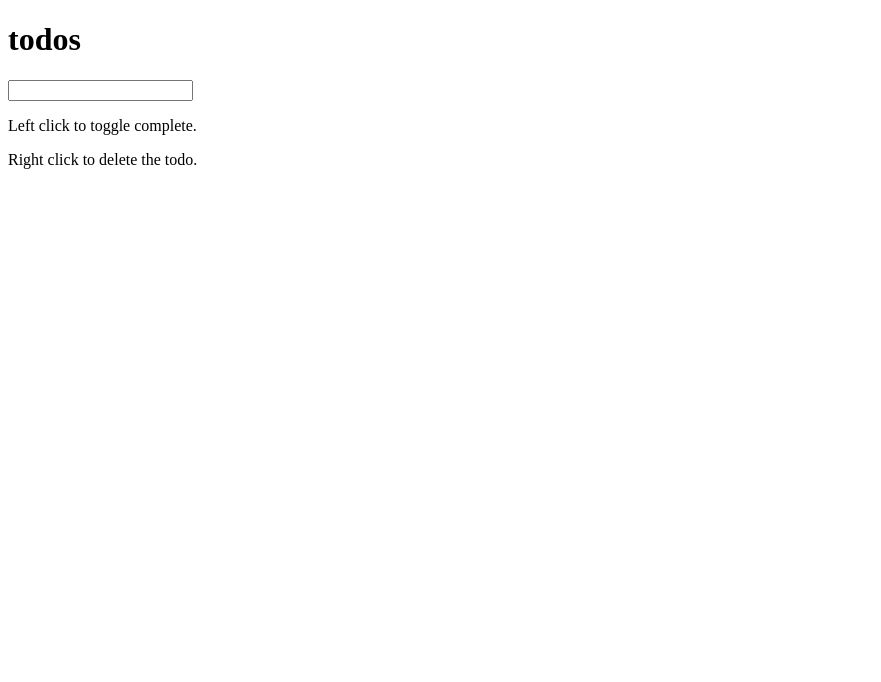
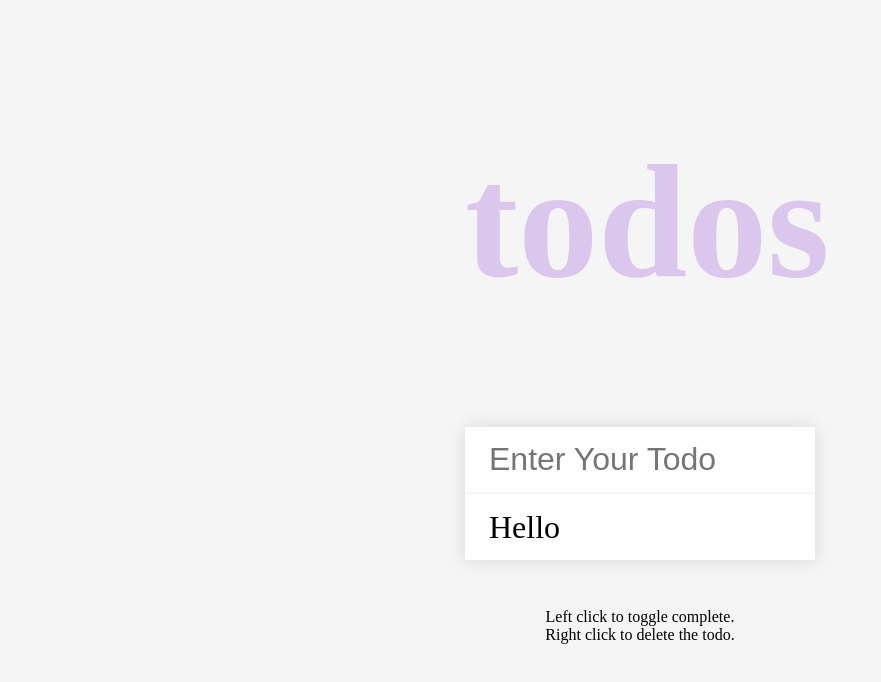
Before and after one commit to ignatiusomeje/GetItDown, a plain HTML site: page index.html in a window 1280 px wide. Shown: the whole page, without its empty margins (0-881 px from the left). Drawn offline with Linux system fonts and the light colour scheme.

Commit message:
apply Css styles to the web page. add placeholder and autocomplete to the input tag. wrap input and todos div with contain div.

```diff
--- a/assets/css/style.css
+++ b/assets/css/style.css
@@ -0,0 +1,53 @@
+* {
+  box-sizing: border-box;
+  margin: 0;
+  padding: 0;
+}
+.container {
+  background-color: #f5f5f5;
+  width: 100%;
+  height: 100vh;
+}
+.inner-container {
+  width: 350px;
+  text-align: center;
+  display: block;
+  margin: 0 auto;
+  padding: 3.1rem 0;
+}
+.inner-container h1 {
+  font-size: 10rem;
+  margin: 5rem 0 7rem;
+  color: #dbc7ed;
+}
+.inner-container #search {
+  border: none;
+}
+.contain {
+  box-shadow: 0 0px 1rem rgba(128, 128, 128, 0.253);
+}
+.inner-container #search,
+.todos .todo {
+  width: 100%;
+  font-size: 2rem;
+  padding: 0.9rem 1.5rem;
+}
+.todos .todo {
+  background-color: white;
+  margin-top: 2px;
+  text-align: left;
+}
+.inner-container .todos {
+  margin-bottom: 3rem;
+}
+@media screen and (max-width: 383px) {
+  .inner-container h1 {
+    font-size: 7.5rem;
+  }
+  .contain{
+    width: 100%;
+  }
+  .inner-container {
+    width: 100%;
+  }
+}
--- a/index.html
+++ b/index.html
@@ -11,13 +11,21 @@
     <div class="container">
       <div class="inner-container">
         <h1>todos</h1>
-        <input type="text" name="search" id="search" />
-        <div class="todos"></div>
+        <div class="contain">
+          <input
+            type="text"
+            name="search"
+            id="search"
+            placeholder="Enter Your Todo" autocomplete="off"
+          />
+          <div class="todos">
+            <div class="todo">Hello</div>
+          </div>
+        </div>
         <p>Left click to toggle complete.</p>
         <p>Right click to delete the todo.</p>
       </div>
     </div>
-
     <script src="./assets/script/index.js"></script>
   </body>
 </html>
```
